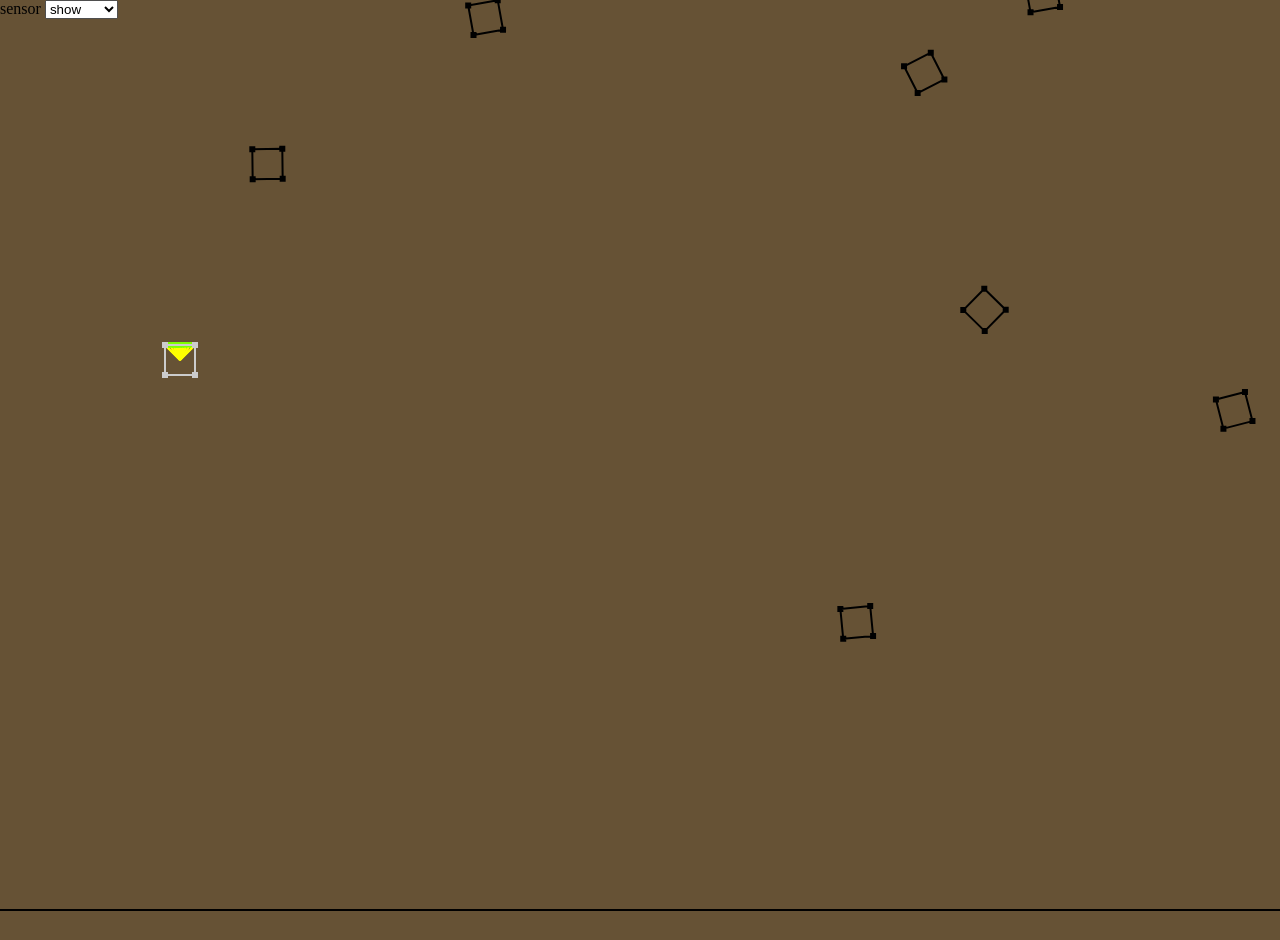
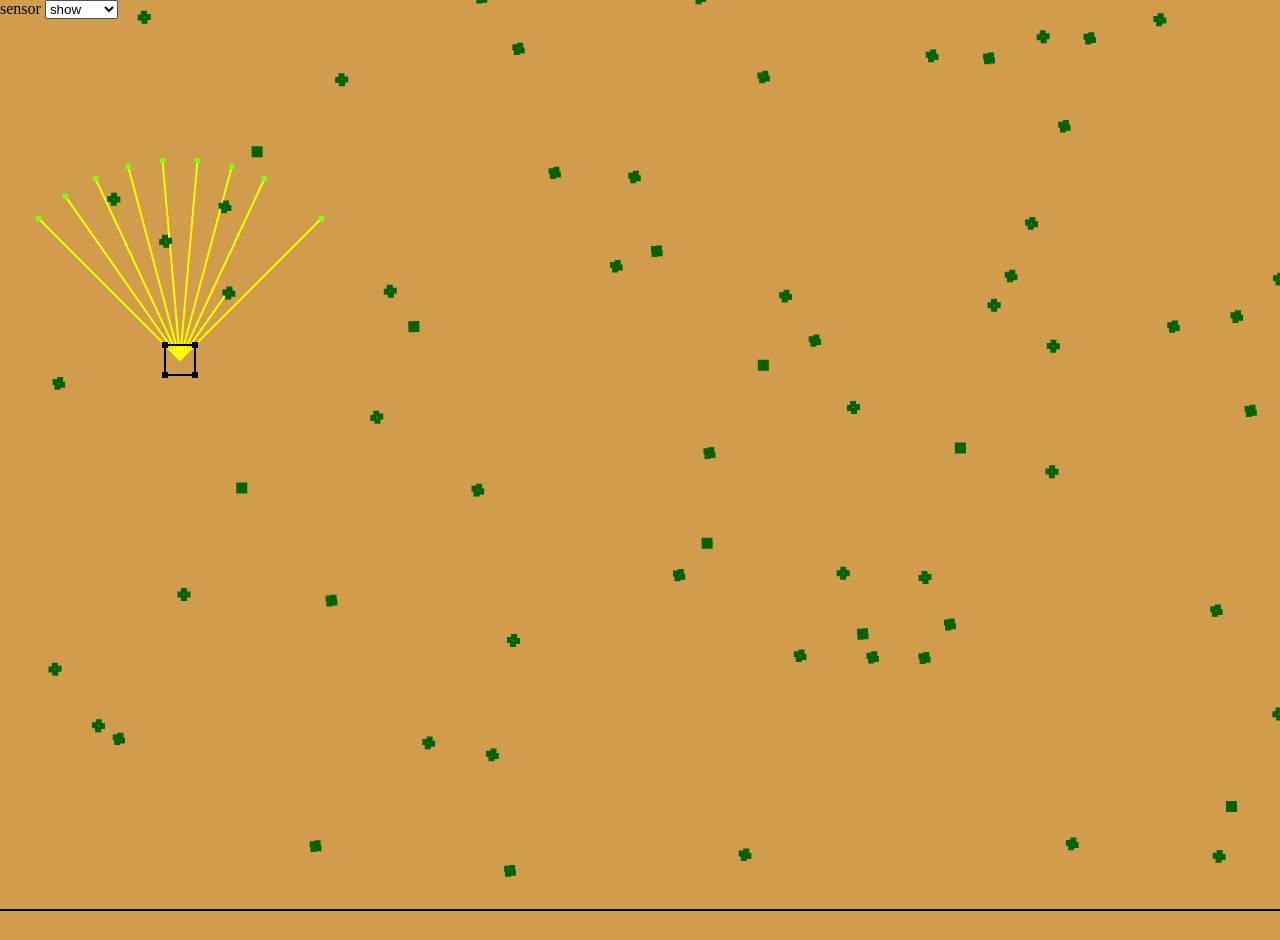
Before and after one commit to mazlum63/evolution-dl, a website built with Vite: page index.html in a window 1280 px wide. Shown: the top 940 px of the page. Built offline with nearby package versions, Linux system fonts and the light colour scheme.

Commit message:
Update: fruit draw and update method, resize fruit size, fruit and ground color

```diff
--- a/src/main.ts
+++ b/src/main.ts
@@ -9,12 +9,14 @@ const context = canvas!.getContext("2d") as CanvasRenderingContext2D;
 const terrain = new Terrain(canvas.width, canvas.height);
 let animals: Animal[] = [];
 const animal = new Animal(500, 500, terrain, true);
-const animal2 = new Animal(500, 500, terrain);
 animals.push(animal);
-animals.push(animal2);
+for (let i = 0; i < 0; i++) {
+  const animal2 = new Animal(500, 500, terrain);
+  animals.push(animal2);
+}
 
 const fruits: Fruit[] = [];
-for (let i = 0; i < 10; i++) {
+for (let i = 0; i < 100; i++) {
   const newFruit = new Fruit(terrain);
   fruits.push(newFruit);
 }
@@ -30,7 +32,7 @@ function animate() {
     a.draw(context);
   });
   fruits.forEach((f) => {
-    f.update(terrain.borders, animals, []);
+    f.update();
     f.draw(context);
   });
   requestAnimationFrame(animate);
--- a/src/style.css
+++ b/src/style.css
@@ -12,7 +12,7 @@ body {
 
 canvas {
     display: block;
-    background: #665235;
+    background: #D19C4C;
     position: absolute;
     top: 50%;
     left: 50%;
--- a/src/terrain/entity.ts
+++ b/src/terrain/entity.ts
@@ -17,8 +17,8 @@ export class Entity {
     terrain: Terrain,
     x: number = 0,
     y: number = 0,
-    width: number = 30,
-    height: number = 30,
+    width: number = 5,
+    height: number = 5,
     angle: number = Math.random()
   ) {
     (this.width = width), (this.height = height);
--- a/src/terrain/fruit.ts
+++ b/src/terrain/fruit.ts
@@ -5,4 +5,24 @@ export class Fruit extends Entity {
   constructor(terrain: Terrain) {
     super(terrain);
   }
+
+  public override update(): void {
+    this.polygon = this.createPolygon();
+  }
+  public override draw(context: CanvasRenderingContext2D): void {
+    context.beginPath();
+    context.fillStyle = "#006400";
+    context.strokeStyle = "#006400";
+    for (let i = 0; i < this.polygon.length; i++) {
+      context.rect(this.polygon[i].x - 2, this.polygon[i].y - 2, 4, 4);
+      context.moveTo(this.polygon[i].x, this.polygon[i].y);
+      context.lineTo(
+        this.polygon[(i + 1) % this.polygon.length].x,
+        this.polygon[(i + 1) % this.polygon.length].y
+      );
+    }
+    context.stroke();
+    context.fill();
+
+  }
 }
```
